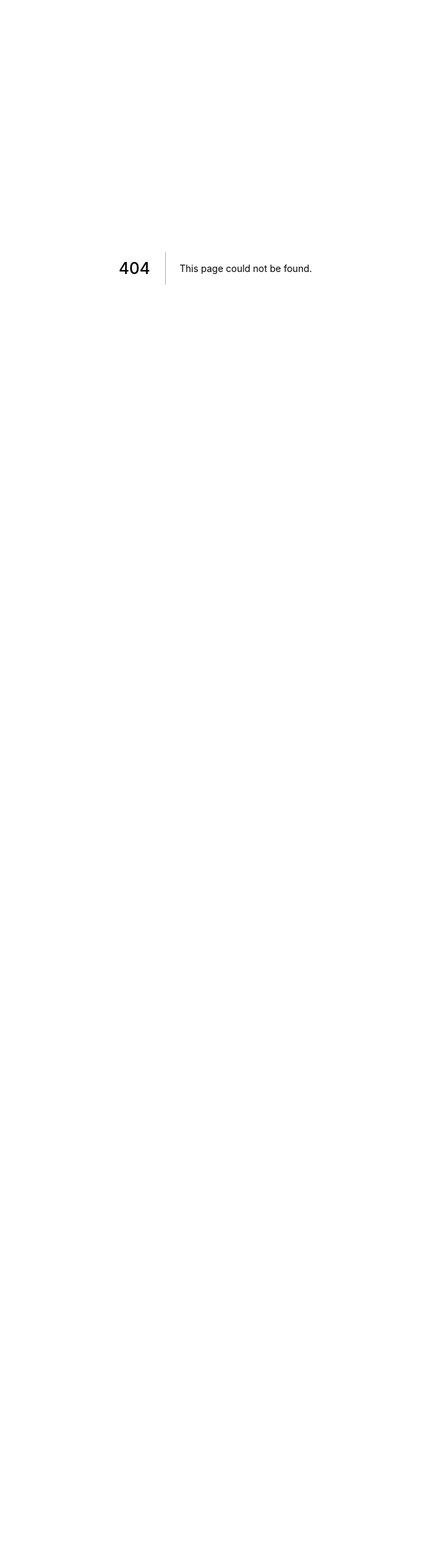
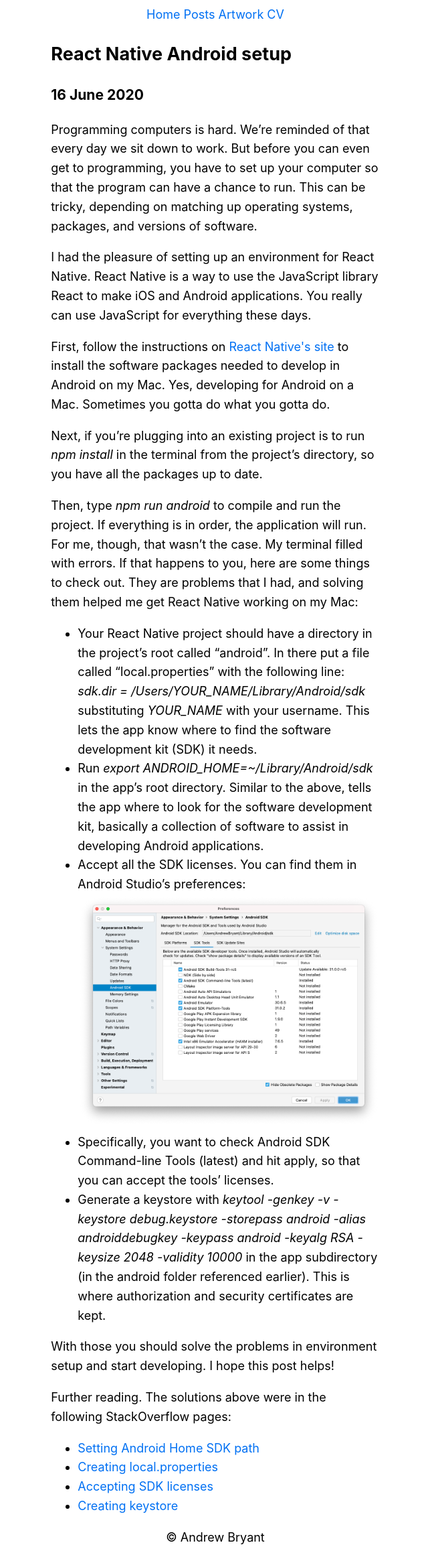
Before and after one commit to apbryant/website, a Next.js app: page /posts/react-native-android-setup in a window 1280 px wide. Before the commit this address had no page. Shown: the whole page at 67% size, without its empty margins (318-958 px from the left). Before the commit the page ends 800 px from the top, so only its background shows below. Built offline with nearby package versions, Linux system fonts and the light colour scheme.

Commit message:
React Native Android setup

```diff
--- a/pages/posts/posts-index.js
+++ b/pages/posts/posts-index.js
@@ -32,6 +32,11 @@ export default function FirstPost() {
       </div>
 
       <h1>Posts</h1>
+      <div>
+      <Link href="/posts/react-native-android-setup">
+        <a>React Native Android setup</a>
+      </Link>
+      </div>
       <div>
       <Link href="/posts/the-tao-of-chile">
         <a>The Tao of Chile</a>
--- /dev/null
+++ b/pages/posts/react-native-android-setup.js
@@ -0,0 +1,102 @@
+import Head from 'next/head'
+import Link from 'next/link'
+import Image from 'next/image'
+
+export default function ReactNativeAndroidSetup() {
+  return (
+    <>
+    <Head>
+      <title>Andrew Bryant</title>
+      </Head>
+      <div class="headerDiv">
+
+      <Link href="/">
+        <a>Home</a>
+      </Link>
+      {" "}
+
+      <Link href="/posts/posts-index">
+        <a>Posts</a>
+      </Link>
+      {" "}
+      <Link href="/artwork">
+        <a>Artwork</a>
+      </Link>
+      {" "}
+
+      <Link href="/cv">
+        <a>CV</a>
+      </Link>
+
+      </div>
+
+
+      <article>
+        <h2>React Native Android setup</h2>
+        <h3>16 June 2020</h3>
+        <p>Programming computers is hard. We’re reminded of that every day we sit down to work. But before you can even get to programming, you have to set up your computer so that the program can have a chance to run. This can be tricky, depending on matching up operating systems, packages, and versions of software.</p>
+
+  <p>I had the pleasure of setting up an environment for React Native. React Native is a way to use the JavaScript library React to make iOS and Android applications. You really can use JavaScript for everything these days.</p>
+
+  <p>First, follow the instructions on <a href="https://reactnative.dev/docs/environment-setup">React Native's site</a> to install the software packages needed to develop in Android on my Mac. Yes, developing for Android on a Mac. Sometimes you gotta do what you gotta do.</p>
+
+  <p>Next, if you’re plugging into an existing project is to run <em>npm install</em> in the terminal from the project’s directory, so you have all the packages up to date.</p>
+
+  <p>Then, type <em>npm run android</em> to compile and run the project. If everything is in order, the application will run. For me, though, that wasn’t the case. My terminal filled with errors. If that happens to you, here are some things to check out. They are problems that I had, and solving them helped me get React Native working on my Mac:</p>
+
+<ul>
+  <li>Your React Native project should have a directory in the project’s root called “android”. In there put a file called “local.properties” with the following line: <em>sdk.dir = /Users/YOUR_NAME/Library/Android/sdk</em> substituting <em>YOUR_NAME</em> with your username. This lets the app know where to find the software development kit (SDK) it needs.</li>
+  <li>Run <em>export ANDROID_HOME=~/Library/Android/sdk</em> in the app’s root directory. Similar to the above, tells the app where to look for the software development kit, basically a collection of software to assist in developing Android applications.</li>
+  <li>Accept all the SDK licenses. You can find them in Android Studio’s preferences:</li>
+
+  <Image
+     src="/images/react-native-android-setup/screenshot.png" // Route of the image file
+     layout="intrinsic"
+     height={840} // Desired size with correct aspect ratio
+     width={1094} // Desired size with correct aspect ratio
+     alt=""
+   />
+
+
+
+
+  <li>Specifically, you want to check Android SDK Command-line Tools (latest) and hit apply, so that you can accept the tools’ licenses.</li>
+
+  <li>Generate a keystore with <em>keytool -genkey -v -keystore debug.keystore -storepass android -alias androiddebugkey -keypass android -keyalg RSA -keysize 2048 -validity 10000</em> in the app subdirectory (in the android folder referenced earlier). This is where authorization and security certificates are kept.</li>
+</ul>
+
+  <p>With those you should solve the problems in environment setup and start developing. I hope this post helps!</p>
+
+  <p>Further reading. The solutions above were in the following StackOverflow pages:</p>
+
+  <ul>
+    <li>
+      <a href="https://stackoverflow.com/questions/38835931/react-native-adb-reverse-enoent">Setting Android Home SDK path</a>
+    </li>
+    <li>
+      <a href="https://stackoverflow.com/questions/32634352/react-native-android-build-failed-sdk-location-not-found#32640154">Creating local.properties</a>
+    </li>
+    <li>
+      <a href="https://stackoverflow.com/questions/39760172/you-have-not-accepted-the-license-agreements-of-the-following-sdk-components?noredirect=1&lq=1">Accepting SDK licenses</a>
+    </li>
+    <li>
+      <a href="https://stackoverflow.com/questions/48017376/keystore-not-found-for-signing-config-release-react-native">Creating keystore</a>
+    </li>
+  </ul>
+
+
+
+      </article>
+
+            <footer>
+                © Andrew Bryant
+            </footer>
+
+            <style jsx>{`
+        div{
+          text-align:center;
+        }
+      `}</style>
+    </>
+  )
+}
```
Also changed, not shown: public/images/react-native-android-setup/screenshot.png (added).
